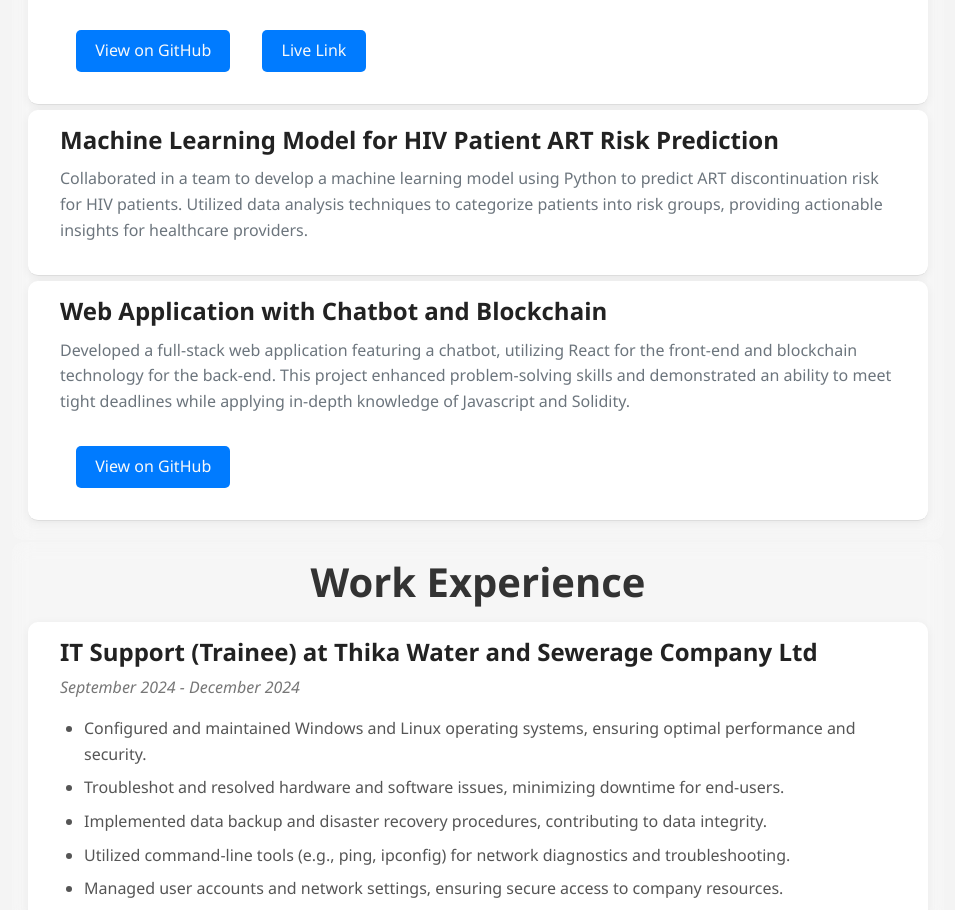
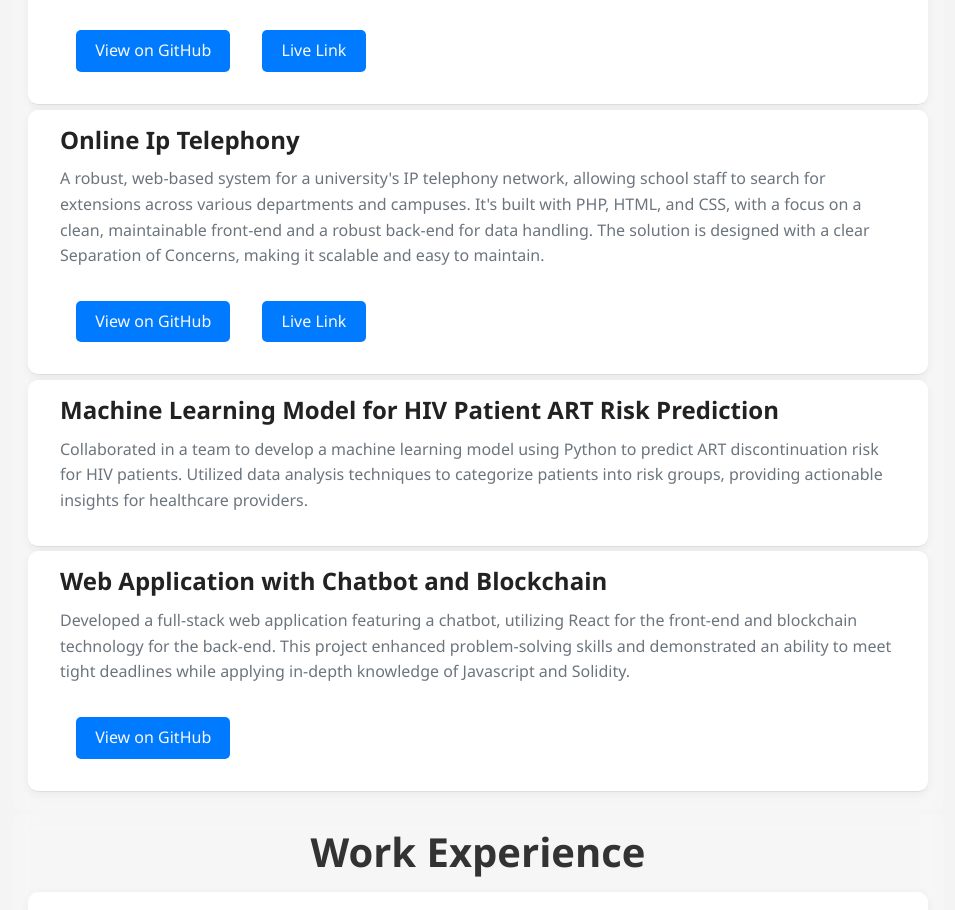
Before and after one commit to zetainstitute254/kevin_mutugi_kithinji_portfolio, a React (Vite) app: page / in a window 1280 px wide. Shown: the part 2140-3050 px from the top of the page, without its empty margins (162-1117 px from the left). Built offline with nearby package versions, Linux system fonts and the light colour scheme.

Commit message:
update cv data and added Online Ip Telephony project
update cv data and added Online Ip Telephony project

```diff
--- a/src/data/cvData.js
+++ b/src/data/cvData.js
@@ -148,6 +148,14 @@ export const cvData = {
           download_link: null, // No link provided
       },
       {
+        title: "Online Ip Telephony",
+        description:
+          "A robust, web-based system for a university's IP telephony network, allowing school staff to search for extensions across various departments and campuses. It's built with PHP, HTML, and CSS, with a focus on a clean, maintainable front-end and a robust back-end for data handling. The solution is designed with a clear Separation of Concerns, making it scalable and easy to maintain.",
+          github_link: "https://github.com/iProjects/jkuat_ip_telephony.git",
+          live_link: "https://online-ip-telephony.unaux.com/",
+          download_link: null, // No link provided,
+      },
+      {
         title: "Machine Learning Model for HIV Patient ART Risk Prediction",
         description:
           "Collaborated in a team to develop a machine learning model using Python to predict ART discontinuation risk for HIV patients. Utilized data analysis techniques to categorize patients into risk groups, providing actionable insights for healthcare providers.",
```
